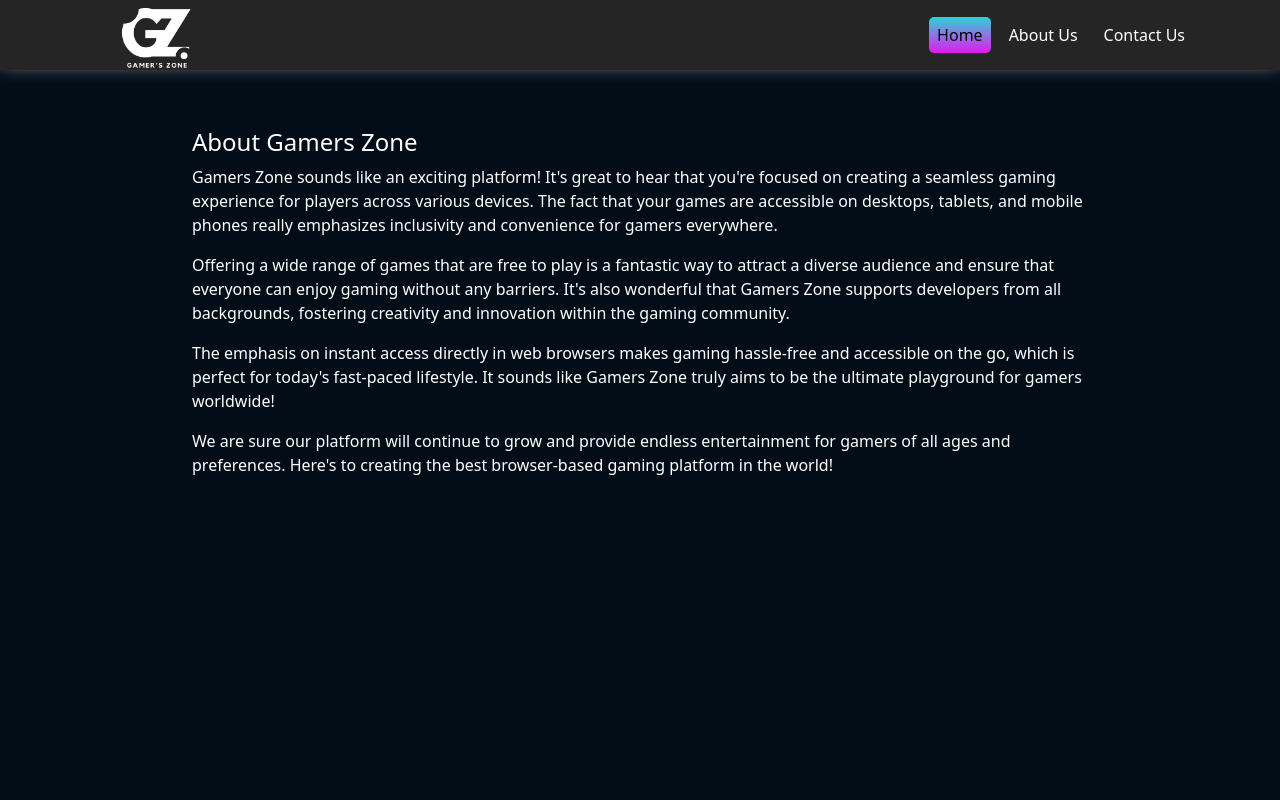
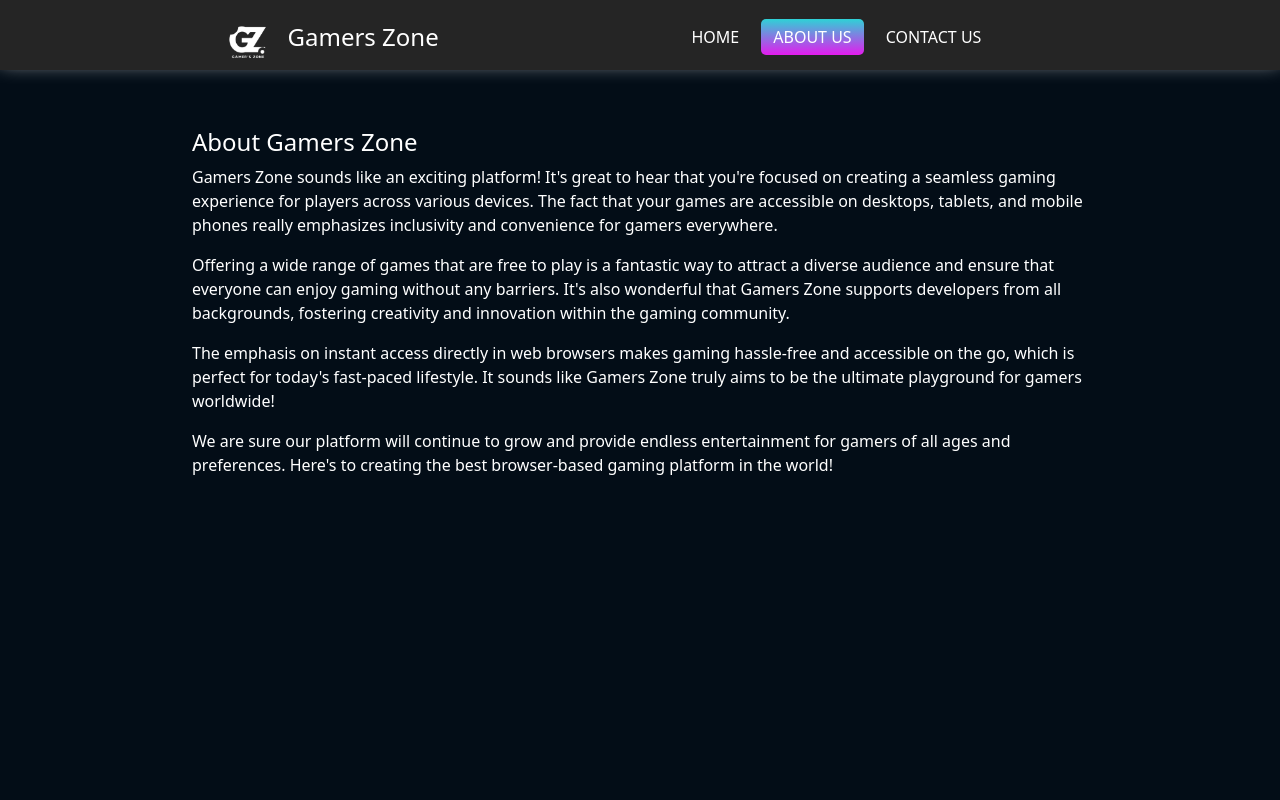
Before and after one commit to webPeralTech/gamerszone, a React (Vite) app: page /aboutus in a window 1280 px wide. Shown: the top 800 px of the page. Built offline with nearby package versions, Linux system fonts and the light colour scheme; no server answers.

Commit message:
header responsive completed

```diff
--- a/src/components/Header.jsx
+++ b/src/components/Header.jsx
@@ -1,38 +1,145 @@
-import React from 'react';
-import 'bootstrap/dist/css/bootstrap.min.css';
-import { useNavigate } from 'react-router-dom';
+// import React from 'react';
+// import 'bootstrap/dist/css/bootstrap.min.css';
+// import { useNavigate } from 'react-router-dom';
+// import logo from "./../assets/games_zone.png"
+
+// const Header = () => {
+//   const navigate = useNavigate();
+//   return (
+//     <>
+//       <div className="">
+//         <nav className="header navbar navbar-expand-lg px-5 sticky-top">
+//           <div className="container">
+//             <a className="navbar-brand text-white mt-3" onClick={() => navigate("/")}> <img src={logo} alt="Gamers Zone" width={'150px'} height={'150px'} /></a>
+//             <button className="navbar-toggler" type="button" data-bs-toggle="collapse" data-bs-target="#navbarSupportedContent" aria-controls="navbarSupportedContent" aria-expanded="false" aria-label="Toggle navigation">
+//               <span className="navbar-toggler-icon"></span>
+//             </button>
+//             <div className="d-flex menu justify-content-end collapse navbar-collapse" id="navbarSupportedContent">
+//               <ul className="navbar-nav mb-2 mb-lg-0">
+//                 <li className="nav-item">
+//                   <a className="nav-link active" style={{cursor : "pointer"}} aria-current="page" onClick={() => navigate("/")}>Home</a>
+//                 </li>
+//                 <li className="nav-item" style={{cursor : "pointer"}}>
+//                   <a className="nav-link" aria-current="page" onClick={() => navigate("/aboutus")}
+//                   >About Us</a>
+//                 </li>
+//                 <li className="nav-item" style={{cursor : "pointer"}}>
+//                   <a className="nav-link" aria-current="page"  onClick={() => navigate("/contactus")}>Contact Us</a>
+//                 </li>
+//               </ul>
+//             </div>
+//           </div>
+//         </nav>
+//       </div>
+//     </>
+//   );
+// };
+
+// export default Header;
+
+import React, { useState } from "react";
+import "./../Header.css";
 import logo from "./../assets/games_zone.png"
+import { Link, NavLink } from "react-router-dom";
+import { Offcanvas } from "react-bootstrap";
+// import { useCookies } from "react-cookie";
+import { useEffect } from "react";
 
-const Header = () => {
-  const navigate = useNavigate();
+function Header(props) {
+  const [show, setShow] = useState(false);
+  // const [cookies, setCookie, removeCookie] = useCookies(["user"]);
+  const handleClose = () => setShow(false);
+  const handleShow = () => setShow(true);
+
+  const logout = () => {
+    removeCookie('user')
+  }
+  useEffect(() => {
+    if (props.name) {
+      window.gtag("event", "page", {
+        event_category: "page",
+        event_label: props.name
+      });
+    }
+  }, [])
+
+
   return (
     <>
-      <div className="">
-        <nav className="header navbar navbar-expand-lg px-5 sticky-top">
-          <div className="container">
-            <a className="navbar-brand text-white mt-3" onClick={() => navigate("/")}> <img src={logo} alt="Gamers Zone" width={'150px'} height={'150px'} /></a>
-            <button className="navbar-toggler" type="button" data-bs-toggle="collapse" data-bs-target="#navbarSupportedContent" aria-controls="navbarSupportedContent" aria-expanded="false" aria-label="Toggle navigation">
-              <span className="navbar-toggler-icon"></span>
-            </button>
-            <div className="d-flex menu justify-content-end collapse navbar-collapse" id="navbarSupportedContent">
-              <ul className="navbar-nav mb-2 mb-lg-0">
-                <li className="nav-item">
-                  <a className="nav-link active" style={{cursor : "pointer"}} aria-current="page" onClick={() => navigate("/")}>Home</a>
-                </li>
-                <li className="nav-item" style={{cursor : "pointer"}}>
-                  <a className="nav-link" aria-current="page" onClick={() => navigate("/aboutus")}
-                  >About Us</a>
-                </li>
-                <li className="nav-item" style={{cursor : "pointer"}}>
-                  <a className="nav-link" aria-current="page"  onClick={() => navigate("/contactus")}>Contact Us</a>
-                </li>
-              </ul>
+      <div className="header">
+        <div className="main-container">
+          <div className="row m-0">
+            <div className="col-lg-4 col-10">
+              <a href="/">
+                <div className="d-flex">
+                  <img src={logo} alt="" height={80} />
+                  <h6 className="text-center d-flex align-items-center text-white fs-4 mb-3">Gamers Zone</h6>
+                </div>
+
+              </a>
+            </div>
+            <div className="col-lg-7 col-2 d-flex justify-content-end align-items-center ">
+              <div className="mb-3 menu justify-content-end align-items-center d-md-flex d-none">
+
+
+                  <>
+                  <NavLink to="/">HOME</NavLink>
+                    <span onClick={() => window.location.reload()} ><NavLink to="/aboutus">ABOUT US</NavLink></span>
+                    <span onClick={() => window.location.reload()} ><NavLink to="/contactus">CONTACT US</NavLink></span>
+                    </>
+
+
+              </div>
+              {/* {
+                cookies.user && <div>
+                  <button onClick={logout} style={{ padding: '5px 15px' }}>Logout</button>
+                </div>
+              } */}
+              <div
+                className="d-flex d-md-none justify-content-end align-items-center h-100"
+                style={{ cursor: "pointer" }}
+                onClick={handleShow}
+              >
+                <svg
+                  width="20px"
+                  height="20px"
+                  viewBox="0 0 20 20"
+                  xmlns="http://www.w3.org/2000/svg"
+                  fill="none"
+                >
+                  <path
+                    fill="#FFFFFF"
+                    fillRule="evenodd"
+                    d="M19 4a1 1 0 01-1 1H2a1 1 0 010-2h16a1 1 0 011 1zm0 6a1 1 0 01-1 1H2a1 1 0 110-2h16a1 1 0 011 1zm-1 7a1 1 0 100-2H2a1 1 0 100 2h16z"
+                  />
+                </svg>
+              </div>
             </div>
           </div>
-        </nav>
+        </div>
       </div>
+
+      <Offcanvas show={show} onHide={handleClose} className="bg-dark">
+        <Offcanvas.Header closeButton></Offcanvas.Header>
+        <Offcanvas.Body>
+          <div className="menu justify-content-center align-items-center">
+            <NavLink className="d-block mb-2" to="/">
+              HOME
+            </NavLink>
+            <NavLink className="d-block mb-2" to="/aboutus">
+              ABOUT
+            </NavLink>
+            <NavLink className="d-block mb-2" to="/contactus">
+              CONTACT
+            </NavLink>
+            <NavLink className="d-block mb" to="/privacy-policy">
+              PRIVACY
+            </NavLink>
+          </div>
+        </Offcanvas.Body>
+      </Offcanvas>
     </>
   );
-};
+}
 
 export default Header;
```
Also changed, not shown: 5 other files (tests, documents, lock files or other folders).
